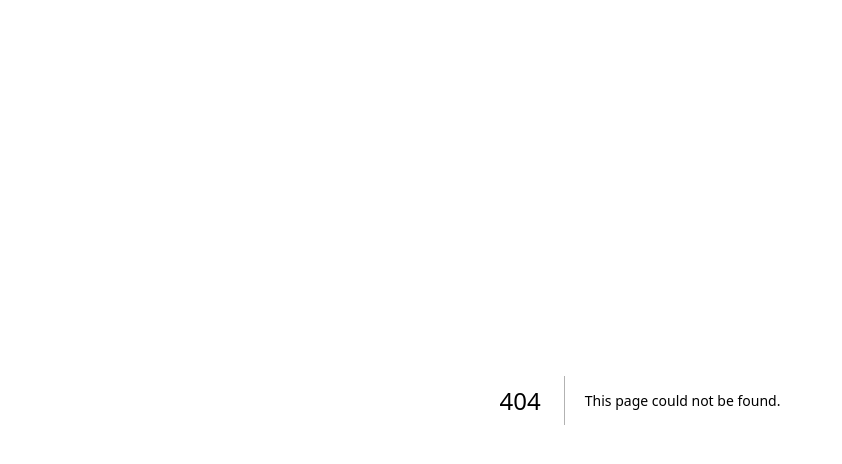
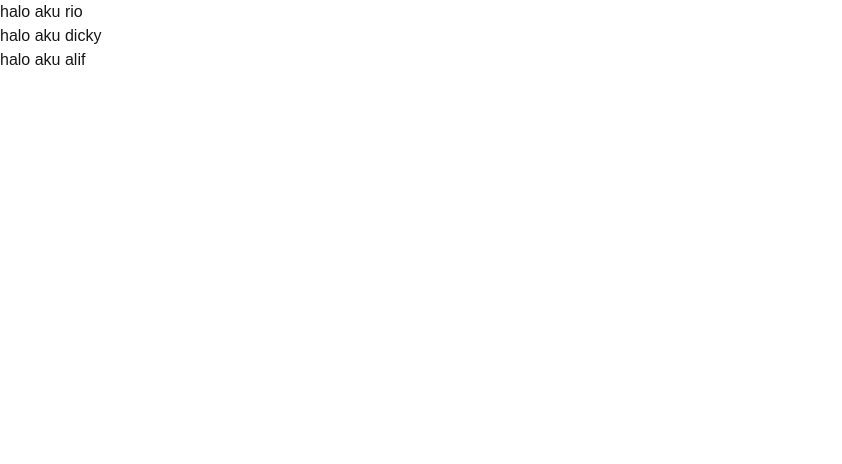
Before and after one commit to Revari027/lab-jenkins, a Next.js app: page /VBN in a window 1280 px wide. Before the commit this address had no page. Shown: the top 464 px of the page, without its empty margins (0-842 px from the left). Built offline with nearby package versions, Linux system fonts and the light colour scheme.

Commit message:
update halaman

```diff
--- /dev/null
+++ b/app/VBN/page.tsx
@@ -0,0 +1,9 @@
+export default function Vbn () {
+    return (
+        <div>
+            <h1>halo aku rio</h1>
+            <h1>halo aku dicky</h1>
+            <h1>halo aku alif</h1>
+        </div>
+    )
+}
```
